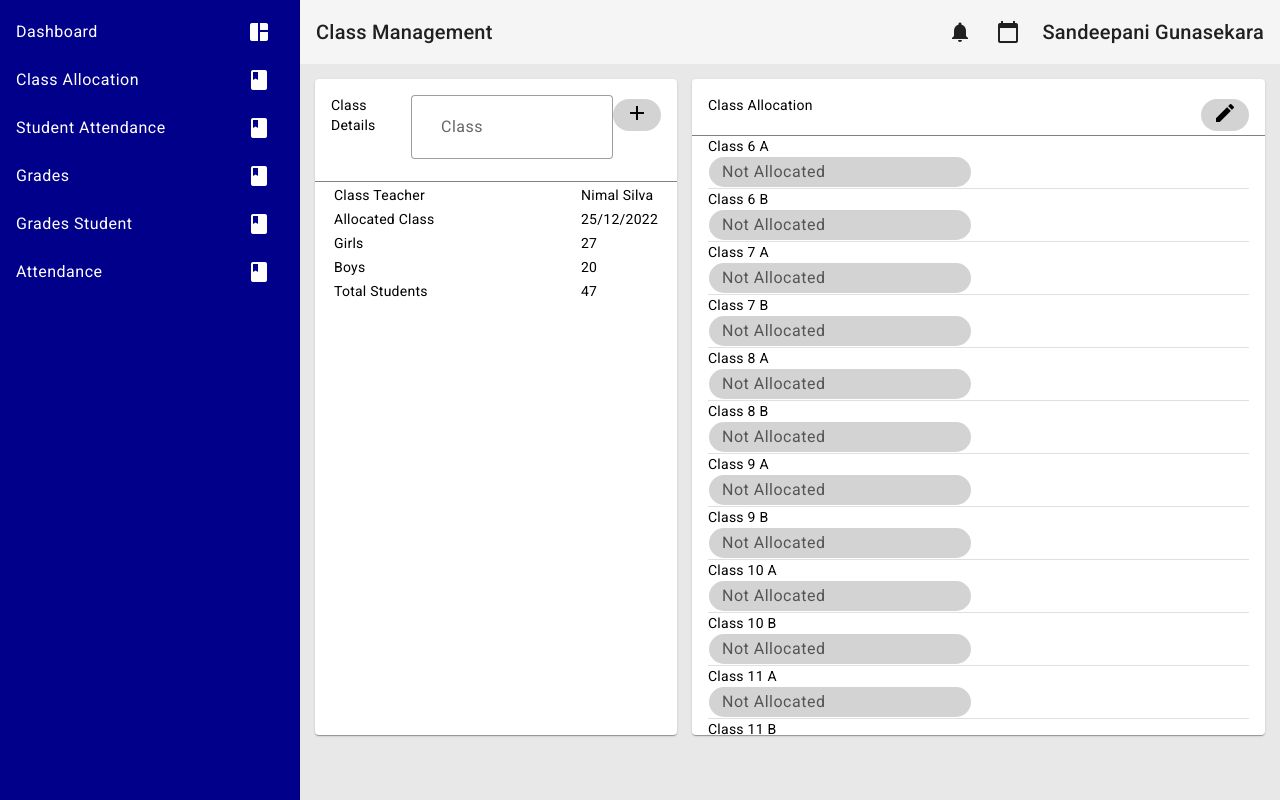
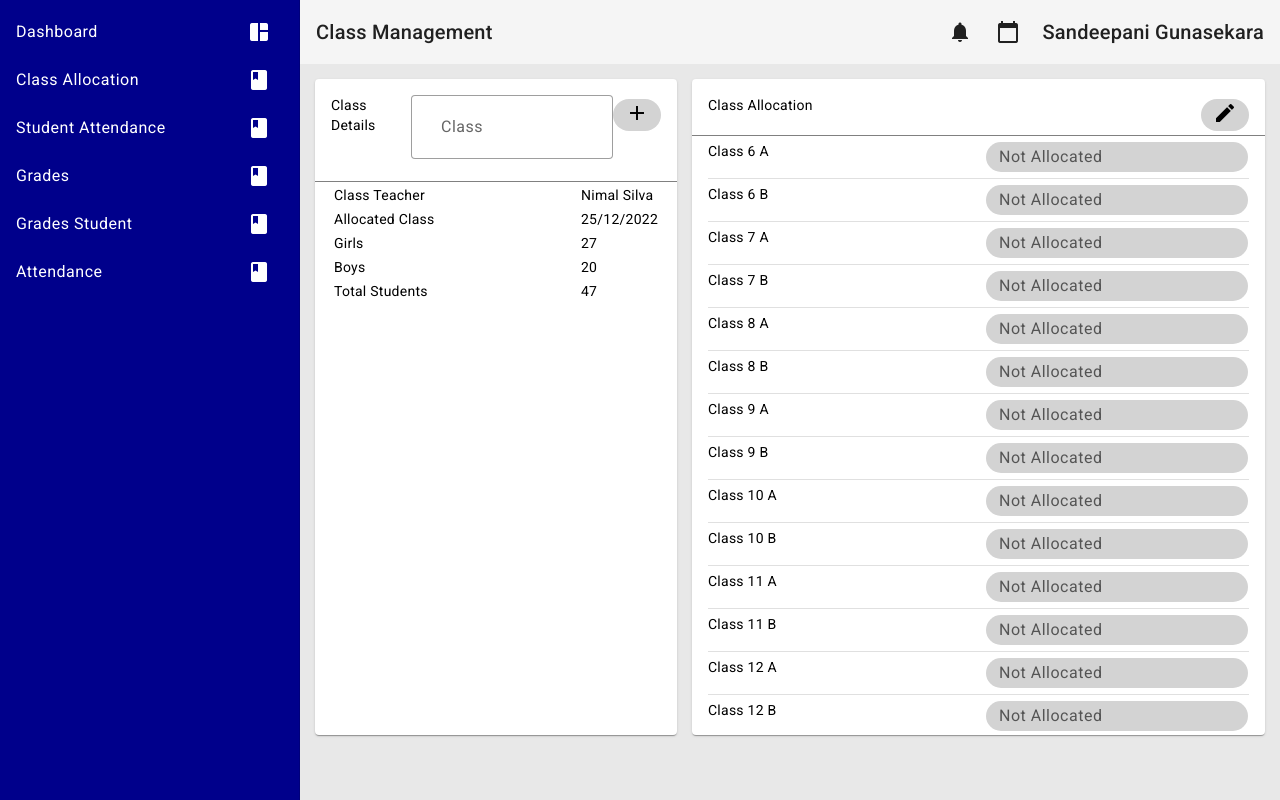
Before and after one commit to codingPentagon/ZoneEd, an Angular app in the folder frontend/: page /clsallocate in a window 1280 px wide. Built offline with nearby package versions, Linux system fonts and the light colour scheme.

Commit message:
created css in allocate entry

```diff
--- a/frontend/src/app/cls-allocate/cls-allocate.component.css
+++ b/frontend/src/app/cls-allocate/cls-allocate.component.css
@@ -24,10 +24,6 @@
 
 .spacer{
   flex: 1 1 auto;
-}
-
-.creation{
-  height: 30vh;
 }
 
 .details{
@@ -78,3 +74,8 @@ mat-select{
 /deep/ .remove>*{
   color: rgb(150, 150, 150);    /*could not find the class of the text*/
 }
+
+.allocate-entry{
+  display: flex;
+  margin: 5px 0;
+}
--- a/frontend/src/app/cls-allocate/cls-allocate.component.html
+++ b/frontend/src/app/cls-allocate/cls-allocate.component.html
@@ -69,7 +69,6 @@
             <div class="allocate-entry">
               Class {{cls.class}}
               <span class="spacer"></span>
-              <div>
               <mat-select [placeholder]="modify ? 'Select a Teacher':'Not Allocated'"
                           [(value)]="cls.teacher"
                           [ngStyle]="{'background-color':cls.teacher == null ? 'lightgrey' : 'blue'}"
@@ -79,7 +78,6 @@
                   {{teacher.viewValue}}
                 </mat-option>
               </mat-select>
-              </div>
             </div>
             <mat-divider></mat-divider>
           </div>
```
Also changed, not shown: frontend/src/app/services/services.module.ts (added, +14 -0 lines). Lines whose indentation alone changed are shown as unchanged.
